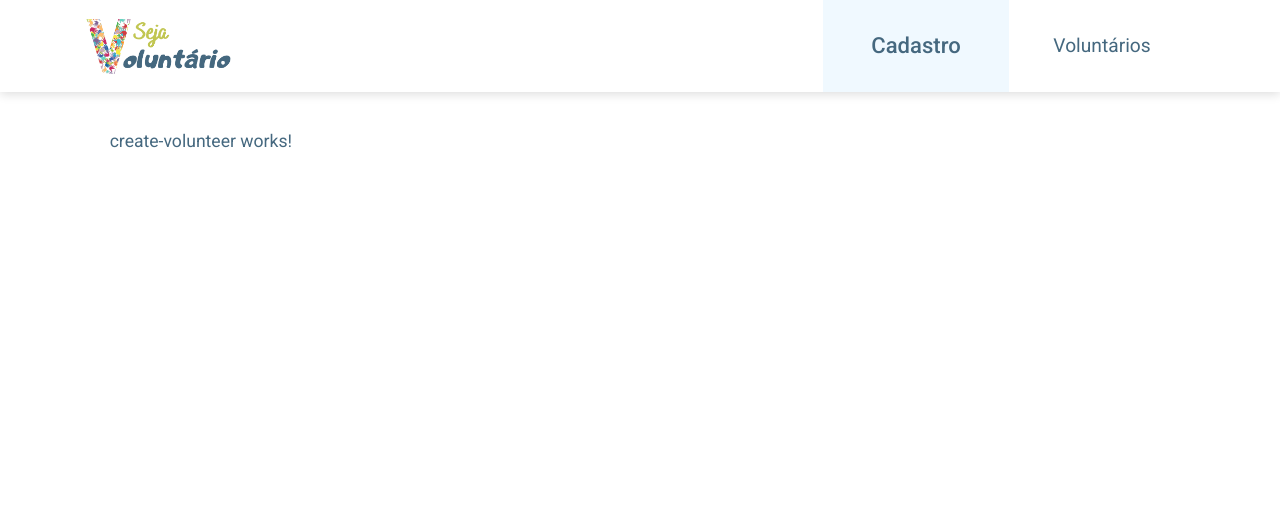
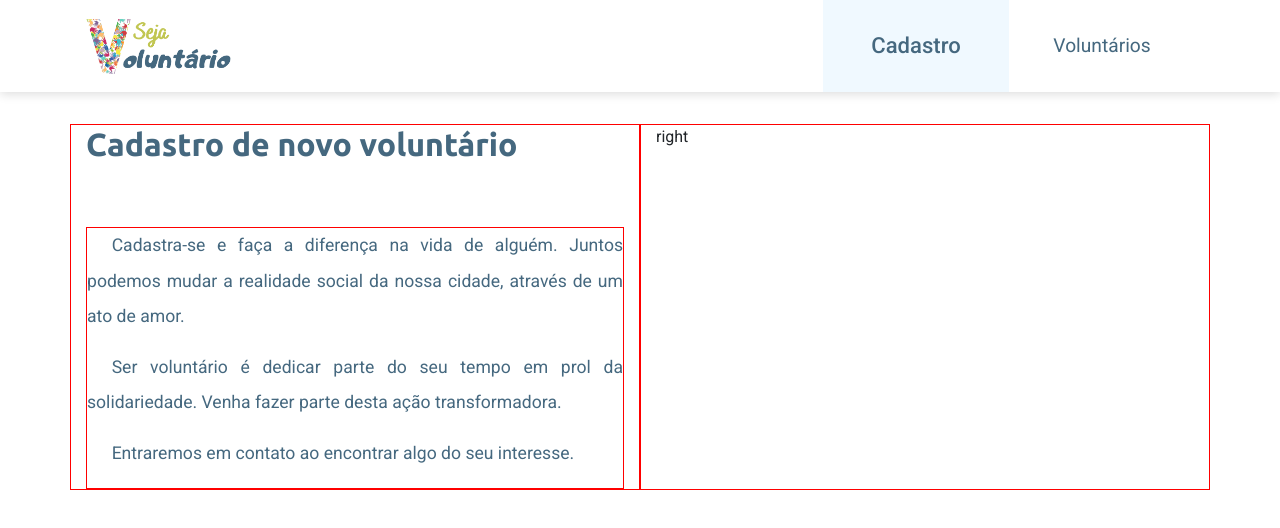
Before and after one commit to adrianofelisberto/be-volunteer-app, an Angular app: page /private/create in a window 1280 px wide. Shown: the top 528 px of the page. Built offline with nearby package versions, Linux system fonts and the light colour scheme.

Commit message:
feat: add infor

```diff
--- a/src/app/modules/private/components/create-volunteer/create-volunteer.component.html
+++ b/src/app/modules/private/components/create-volunteer/create-volunteer.component.html
@@ -1,3 +1,17 @@
-<div>
-  <p>create-volunteer works!</p>
+<div class="row">
+
+  <div class="col-md-6 col-12">
+    <h2>
+      Cadastro de novo voluntário
+    </h2>
+    <div>
+      <p>Cadastra-se e faça a diferença na vida de alguém. Juntos podemos mudar a realidade social da nossa cidade, através de um ato de amor.
+      <p>Ser voluntário é dedicar parte do seu tempo em prol da solidariedade. Venha fazer parte desta ação transformadora.
+      <p>Entraremos em contato ao encontrar algo do seu interesse.
+    </div>
+  </div>
+  <div class="col-md-6 col-12">
+    right
+  </div>
+
 </div>
```
